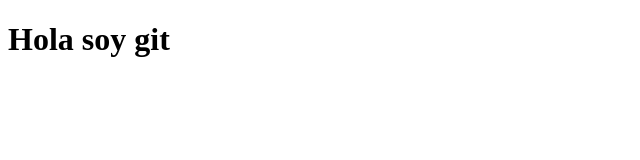
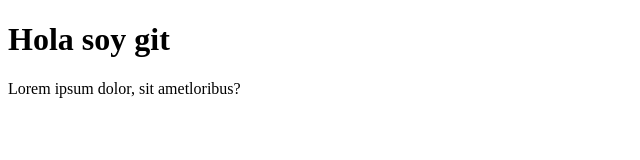
Before and after one commit to tinchost/html, a plain HTML site: page index.html in a window 1280 px wide. Shown: the whole page, without its empty margins (0-640 px from the left). Drawn offline with Linux system fonts and the light colour scheme.

Commit message:
Se agrego una etiqueta p al index.html  Please enter the commit message for your changes. Lines starting

```diff
--- a/index.html
+++ b/index.html
@@ -8,5 +8,6 @@
 </head>
 <body>
     <h1>Hola soy git</h1>
+    <p>Lorem ipsum dolor, sit ametloribus?</p>
 </body>
 </html>
```
